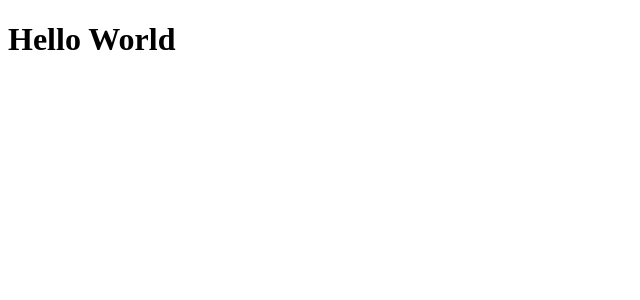
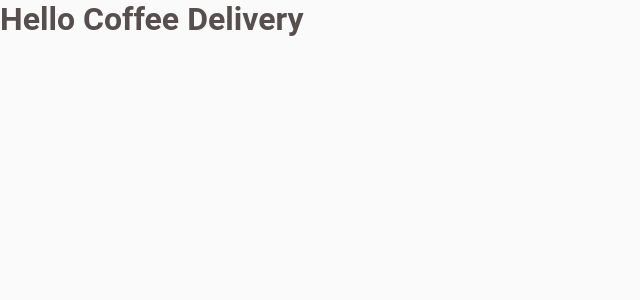
Before and after one commit to rgranvilla/CoffeeDelivery, a React (Vite) app: page / in a window 1280 px wide. Shown: the top 300 px of the page, without its empty margins (0-640 px from the left). Built offline with nearby package versions, Linux system fonts and the light colour scheme.

Commit message:
feat(coffee-delivery): styled-components added, global styles and default theme created

```diff
--- a/package.json
+++ b/package.json
@@ -4,7 +4,7 @@
   "version": "0.0.0",
   "type": "module",
   "scripts": {
-    "dev": "vite",
+    "dev": "vite --port 3003",
     "build": "tsc && vite build",
     "preview": "vite preview",
     "prepare": "husky install",
@@ -19,8 +19,10 @@
     "**/*": "prettier --check --ignore-unknown"
   },
   "dependencies": {
+    "@types/styled-components": "^5.1.26",
     "react": "^18.2.0",
-    "react-dom": "^18.2.0"
+    "react-dom": "^18.2.0",
+    "styled-components": "^5.3.6"
   },
   "devDependencies": {
     "@commitlint/cli": "^17.1.2",
--- a/src/App.tsx
+++ b/src/App.tsx
@@ -1,8 +1,13 @@
+import { ThemeProvider } from 'styled-components';
+import { GlobalStyles } from './styles/global';
+import { defaultTheme } from './styles/themes/default';
+
 function App() {
   return (
-    <div className="App">
-      <h1>Hello World</h1>
-    </div>
+    <ThemeProvider theme={defaultTheme}>
+      <h1>Hello Coffee Delivery</h1>
+      <GlobalStyles />
+    </ThemeProvider>
   );
 }
 
--- /dev/null
+++ b/src/styles/global.ts
@@ -0,0 +1,29 @@
+import { createGlobalStyle } from 'styled-components';
+
+export const GlobalStyles = createGlobalStyle`
+*{
+    margin: 0;
+    padding: 0;
+    box-sizing: border-box;
+}
+
+:focus {
+    outline: 0;
+}
+
+body {
+    background: ${(props) => props.theme.background};
+    color: ${(props) => props.theme['base-text']};
+    -webkit-font-smoothing: antialiased;
+}
+
+body, input, button {
+    font-family: 'Roboto', sans-serif;
+    font-weight: 400;
+    font-size: 1rem;
+}
+
+button {
+    cursor: pointer;
+}
+`;
--- /dev/null
+++ b/src/styles/themes/default.ts
@@ -0,0 +1,22 @@
+export const defaultTheme = {
+  white: '#FFFFFF',
+
+  background: '#FAFAFA',
+
+  'base-title': '#272221',
+  'base-subtitle': '#403937',
+  'base-text': '#574F4D',
+  'base-label': '#8D8686',
+  'base-hover': '#D7D5D5',
+  'base-button': '#E6E5E5',
+  'base-input': '#EDEDED',
+  'base-card': '#F3F2F2',
+
+  yellow: '#DBAC2C',
+  'yellow-light': '#F1E9C9',
+  'yellow-dark': '#C47F17',
+
+  purple: '#8047F8',
+  'purple-light': '#EBE5F9',
+  'purple-dark': '#4B2995',
+};
```
Also changed, not shown: src/@types/styled.d.ts (added, +8 -0 lines), 1 other file (tests, documents, lock files or other folders).
